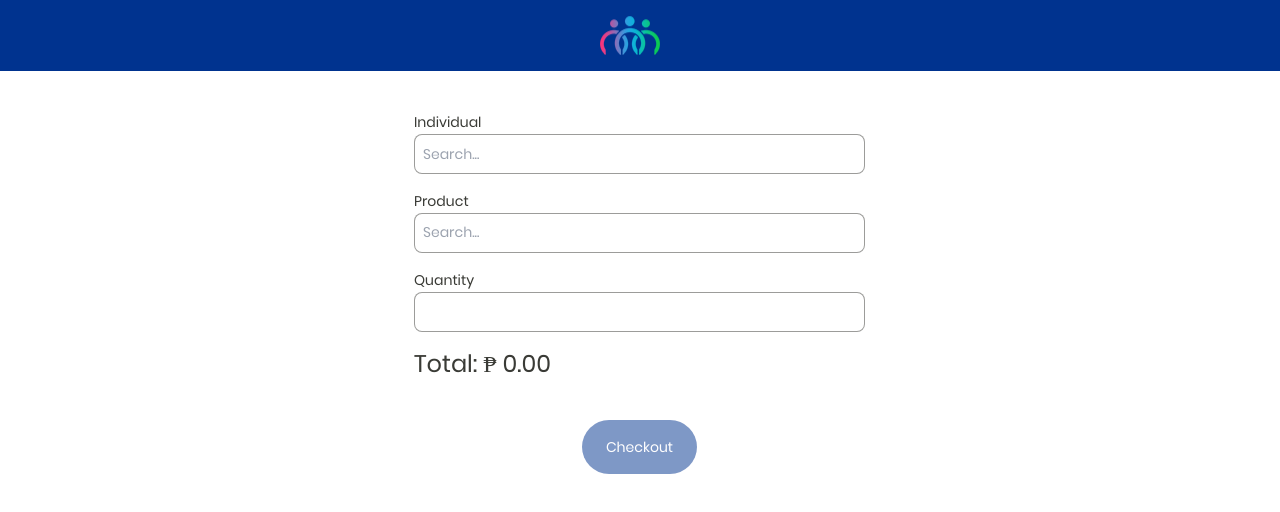
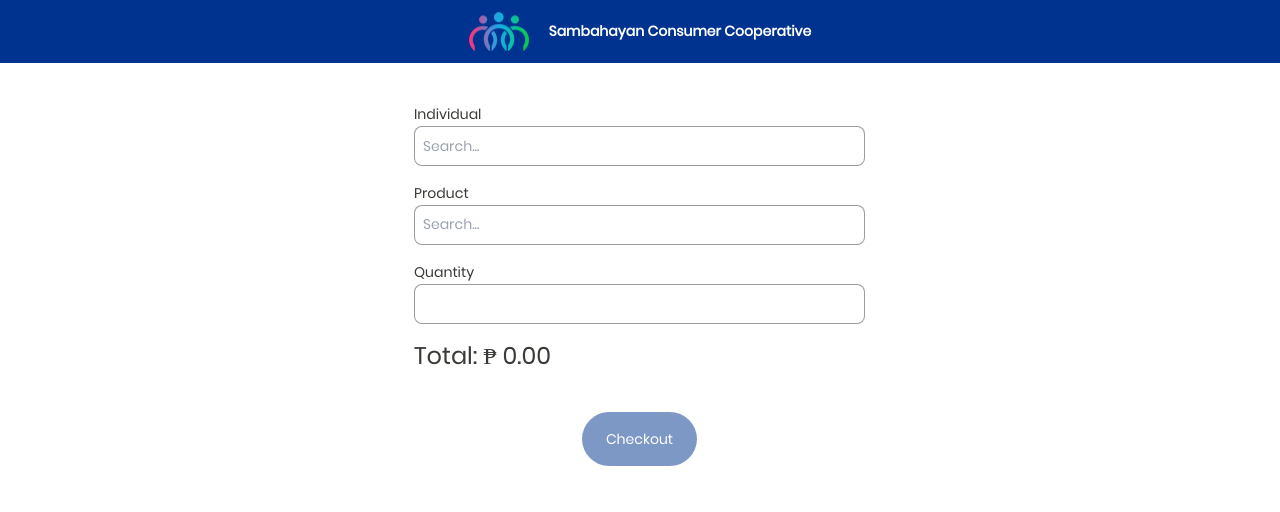
Before and after one commit to EmmanuelManalo/scc-ordered-product, a React (Vite) app: page /checkout in a window 1280 px wide. Shown: the top 512 px of the page. Built offline with nearby package versions, Linux system fonts and the light colour scheme.

Commit message:
udpate ni cy

```diff
--- a/src/components/helpers/functions-general.jsx
+++ b/src/components/helpers/functions-general.jsx
@@ -1,9 +1,5 @@
 import React from "react";
 import { StoreContext } from "../../store/StoreContext";
-
-// CYCY url // cyrenemlumabas@gmail.com
-// export const urlPathTm = "http://localhost/training/tm-practice";
-// export const imgUrlPathTm = "http://localhost/training/tm-practice/public/img";
 
 // // cy url
 // export const imgUrlPathTm = "http://localhost/projects/sccv1/public/img";
@@ -31,7 +27,6 @@ export const devNavUrl = "";
 
 export const devKey =
   "$2a$12$47wDvbLInZif/PVS8B6P3.7WxyJvUpBzZAWCsnWJUKq3nrn4qgmeO";
-// export const devKey = "";
 
 export const isDemoMode = 1;
 
--- a/src/components/pages/developer/checkout/CheckoutHeader.jsx
+++ b/src/components/pages/developer/checkout/CheckoutHeader.jsx
@@ -10,11 +10,12 @@ const CheckoutHeader = () => {
   // const handleBurgerBtn = () => dispatch(setIsMenuOpen(!store.isMenuOpen));
   return (
     <>
-      <header className="flex py-4 px-2 lg:px-2 items-center justify-center relative z-50 bg-primary">
-        <div className="flex items-center gap-4">
-          <div className="w-20">
-            <Logo />
-          </div>
+      <header className="flex py-3 px-2 lg:px-2 items-center justify-center relative z-50 bg-primary">
+        <div className="w-[50rem] flex items-center justify-center">
+          <Logo />
+          <p className="pl-5 mb-0 text-white font-semibold ">
+            Sambahayan Consumer Cooperative
+          </p>
         </div>
       </header>
     </>
--- a/src/components/pages/developer/product/ProductTable.jsx
+++ b/src/components/pages/developer/product/ProductTable.jsx
@@ -131,6 +131,7 @@ const ProductTable = ({ setItemEdit }) => {
               <th width={"100px"}>Status</th>
               <th width={"100px"}>Name</th>
               <th>Quantity</th>
+              <th>Price</th>
               <th className="action lg:hidden"></th>
             </tr>
           </thead>
@@ -170,6 +171,7 @@ const ProductTable = ({ setItemEdit }) => {
                       </td>
                       <td>{item.product_name}</td>
                       <td>{item.product_quantity}</td>
+                      <td>price please</td>
                       <td
                         className="table__action top-0 right-5 "
                         data-ellipsis=". . ."
--- a/src/components/pages/developer/transaction/TransactionTable.jsx
+++ b/src/components/pages/developer/transaction/TransactionTable.jsx
@@ -17,6 +17,7 @@ import { queryDataInfinite } from "../../../helpers/queryDataInfinite";
 import useQueryData from "../../../custom-hooks/useQueryData";
 import { getTransactionCountRecord } from "./functions-transaction";
 import Loadmore from "../../../partials/Loadmore";
+import { setIsConfirm, setIsRestore } from "../../../../store/StoreAction";
 
 const TransactionTable = () => {
   const { store, dispatch } = React.useContext(StoreContext);
@@ -115,7 +116,9 @@ const TransactionTable = () => {
               <th width={"100px"}>Status</th>
               <th width={"100px"}>Product</th>
               <th width={"200px"}>Individual</th>
+              <th>SRP</th>
               <th>Quantity</th>
+              <th>Total Amount</th>
               <th className="action lg:hidden"></th>
             </tr>
           </thead>
@@ -156,6 +159,8 @@ const TransactionTable = () => {
                         {item.individual_fname} {item.individual_lname}
                       </td>
                       <td>{item.transaction_quantity}</td>
+                      <td>SRP please</td>
+                      <td>total please</td>
                       <td
                         className="table__action top-0 right-5 "
                         data-ellipsis=". . ."
@@ -219,7 +224,7 @@ const TransactionTable = () => {
       {store.isConfirm && (
         <ModalConfirm
           mysqlApiArchive={`/v1/controllers/developer/transaction/active.php?transactionId=${id}`}
-          msg={`Are you sure you want to pay this transaction?`}
+          msg={`Are you sure you want to unpay this transaction?`}
           item={dataItem.transaction_name}
           queryKey={"transaction"}
           title="Pay"
@@ -234,7 +239,7 @@ const TransactionTable = () => {
           msg={
             isDel
               ? "Are you sure you want to delete this transaction?"
-              : "Are you sure you want to unpay this transaction?"
+              : "Are you sure you want to pay this transaction?"
           }
           item={dataItem.transaction_name}
           queryKey={"transaction"}
```
